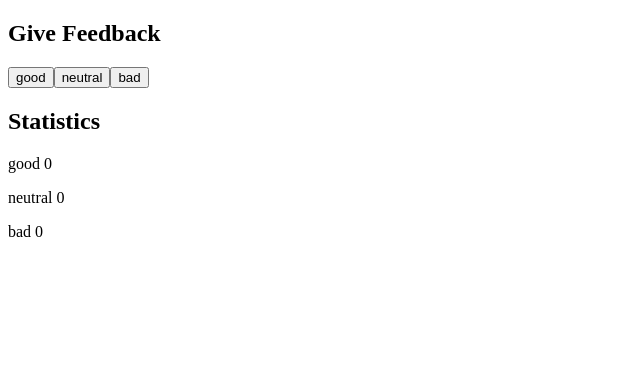
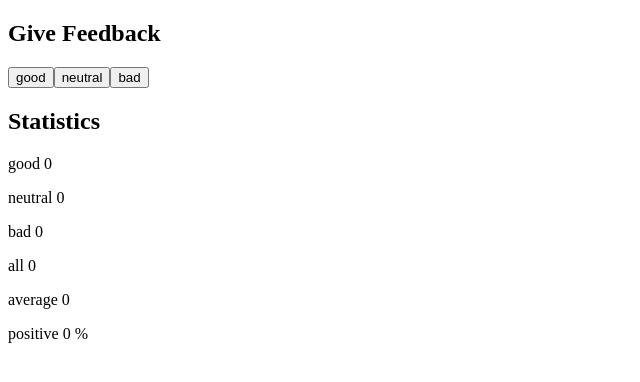
Before and after one commit to patrick-selin/full-stack-open, a React (Vite) app in the folder part1/uniface/: page / in a window 1280 px wide. Shown: the top 382 px of the page, without its empty margins (0-640 px from the left). Built offline with nearby package versions, Linux system fonts and the light colour scheme.

Commit message:
1.7 unicafe step2

```diff
--- a/part1/uniface/src/App.jsx
+++ b/part1/uniface/src/App.jsx
@@ -34,6 +34,27 @@ const App = () => {
     setBad(bad + 1);
   }
 
+  const countAll = () => {
+    return good + neutral + bad;
+  }
+
+  const countAverage = () => {
+    const totalFeedback = countAll(); // 9
+    if (totalFeedback == 0) {
+      return 0;
+    }
+    const sum = good - bad;
+    return sum / totalFeedback;
+  }
+
+  const countPositivePercentage = () => {
+    const totalFeedback = countAll();
+    if (totalFeedback === 0) {
+      return 0;
+    }
+    return (good / totalFeedback) * 100;
+  };
+
   return (
     <div>
       <h2>Give Feedback</h2>
@@ -45,6 +66,9 @@ const App = () => {
       <p>good {good}</p>
       <p>neutral {neutral}</p>
       <p>bad {bad}</p>
+      <p>all { countAll() }</p>
+      <p>average { countAverage() }</p>
+      <p>positive { countPositivePercentage() } %</p>
     </div>
   )
 }
```
